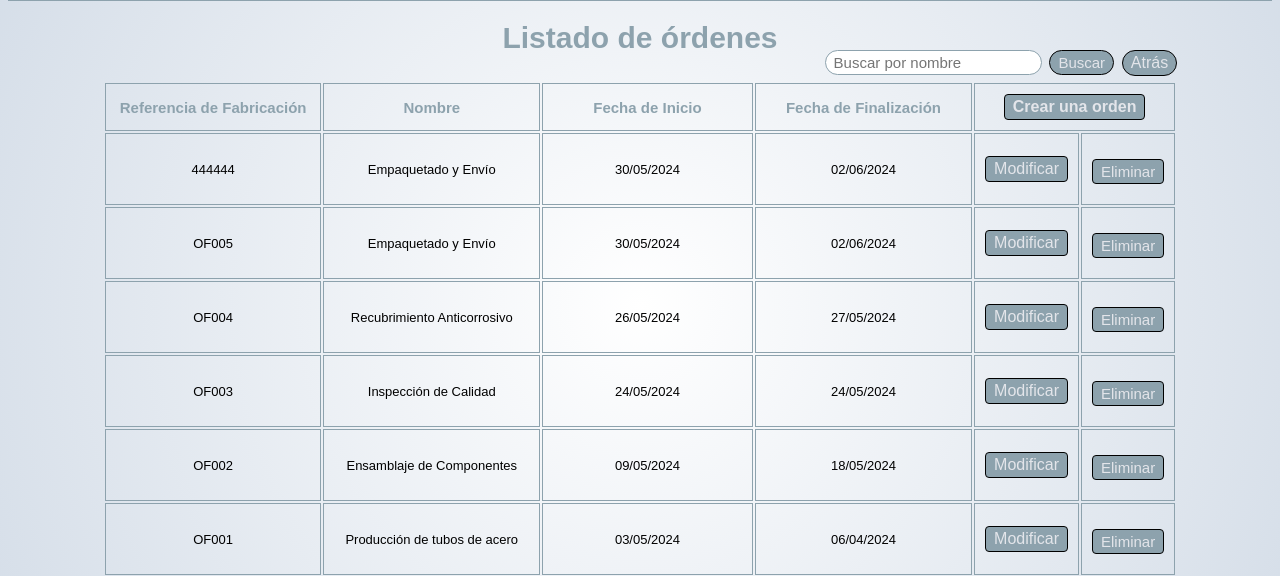
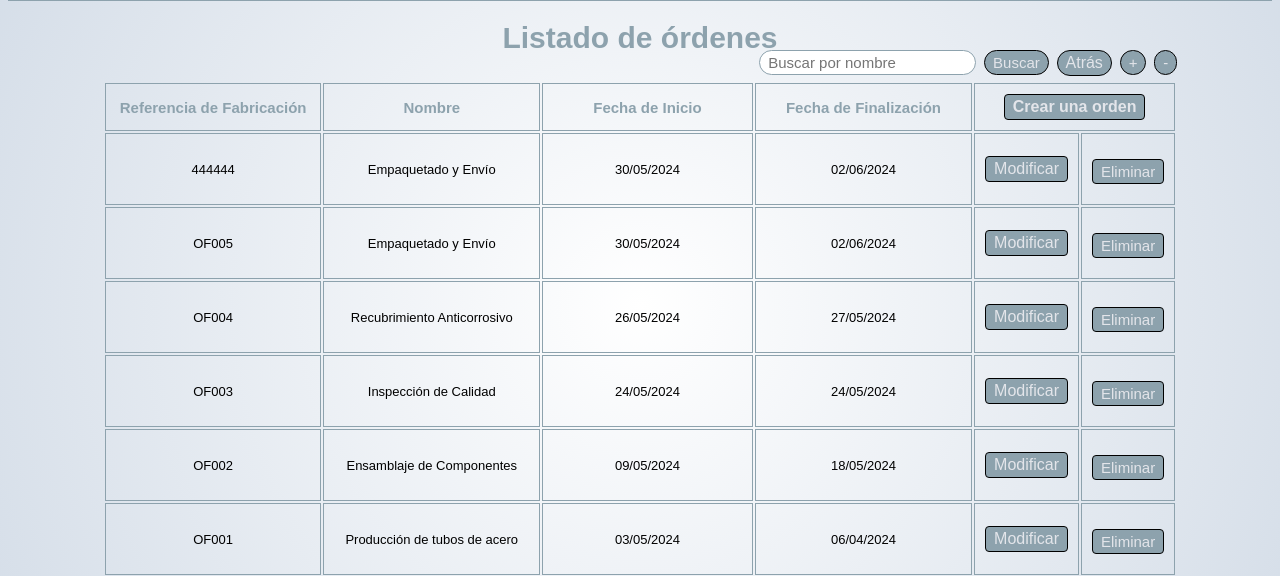
Before and after one commit to JonayRoman/E2-Equipo7, a Django app: page /appGestionProduccion/ordenes in a window 1280 px wide. Shown: the part 217-793 px from the top of the page. Run offline with Django 5.2, Linux system fonts and the light colour scheme; data comes from the database, SQL or seed files in the repository.

Commit message:
Funcion JS modificar tamaño de texto OK (botones en orden_list, para las pruebas /esta ok/) se añade tambien el css de los dos botones ID aumentarTexto y disminuirTexto

```diff
--- a/static/css/style.css
+++ b/static/css/style.css
@@ -753,3 +753,40 @@ form input[type="submit"]:hover{
         font-size: 1.5rem;
     }
 }
+
+/* CSS para los botones de aumentarTexto y disminuirTexto  */
+/* Los botones tienen un estilo similar al resto de botones del div para no romper con el estilo general */
+
+.zoomMasTexto {
+    background-color: #8da2ad;
+    border-radius: 1.5rem;
+    border: 1px solid black;
+    color: #e3e5ea;
+    padding: 0.3rem 0.8rem;
+    font-size: 1.5rem;
+    margin-left: 0.5rem;
+}
+.zoomMenosTexto {
+    background-color: #8da2ad;
+    border-radius: 1.5rem;
+    border: 1px solid black;
+    color: #e3e5ea;
+    padding: 0.3rem 0.8rem;
+    font-size: 1.5rem;
+    margin-left: 0.5rem;
+}
+
+/* Se añade diferente el hover, para dar más información  acerca de la funcionalidad de los mismos */
+
+.zoomMasTexto:hover {
+    background-color: #738691;
+    color: #ffffff;
+    cursor: zoom-in; /* Cursor de lupa zoom-in visualiza que se va a realizar mas zoom, ayuda al usuario final*/
+
+}
+.zoomMenosTexto:hover {
+    background-color: #738691;
+    color: #ffffff;
+    cursor: zoom-out;  /* Cursor de lupa zoom-our visualiza que se va a disminuir el zoom, ayuda al usuario final*/
+
+}
--- /dev/null
+++ b/static/js/modificarTamaño.js
@@ -0,0 +1,40 @@
+document.addEventListener("DOMContentLoaded", function() {
+    // Constante con el id del boton para aumentar el tamaño del texto
+    const aumentarTextoBtn = document.getElementById("aumentarTexto");
+    // Constante con el id del boton para disminuir el tamaño del texto
+    const disminuirTextoBtn = document.getElementById("disminuirTexto");
+    //Constante de la tabla donde se hacen los ajustes de texto
+    const tabla = document.querySelector(".tabla");
+
+
+    let fontSize = 15;
+
+    // Crear el evento que detecta el click en el boton
+    aumentarTextoBtn.addEventListener("click", function(event) {
+        event.preventDefault();
+        // Aumenta el tamaño del texto en 1 pixel
+        fontSize += 1;
+        // Llama a la función para cambiar el tamaño del texto
+        cambiarTamanoTexto(fontSize);
+    });
+
+    // Crear el evento que detecta el clic en el boton
+    disminuirTextoBtn.addEventListener("click", function(event) {
+        // Evita que el formulario se envie al hacer clic en el boton
+        event.preventDefault();
+        // Disminuye el tamaño de la fuente en 1 pixel
+        fontSize -= 1;
+        // Llama a la función para cambiar el tamaño del texto
+        cambiarTamanoTexto(fontSize);
+    });
+
+    // Función para cambiar el tamaño del texto en la tabla
+    function cambiarTamanoTexto(tamano) {
+        // Obtiene todos (añadir All) los elementos de texto (td y th) dentro de la tabla
+        const elementosTexto = tabla.querySelectorAll("td, th");
+        // Itera sobre cada elemento y cambia su tamaño de texto
+        elementosTexto.forEach(function(elemento) {
+            elemento.style.fontSize = tamano + "px";
+        });
+    }
+});
--- a/templates/appGestionProduccion/orden_list.html
+++ b/templates/appGestionProduccion/orden_list.html
@@ -7,6 +7,8 @@
                 <input id="input-buscador" type="text" name="q" placeholder="Buscar por nombre" value="{{ request.GET.q }}">
                 <button class="botones-buscador" type="submit">Buscar</button>
                 <button class="botones-buscador" type="submit"><a href="{% url 'orden_list' %}">Atrás</a></button>
+                <button id="aumentarTexto" class="zoomMasTexto">+</button>
+                <button id="disminuirTexto" class="zoomMenosTexto">-</button>
             </form>
         </div>
     </div>
--- a/templates/base.html
+++ b/templates/base.html
@@ -96,5 +96,8 @@
     </div>
     <script src="{% static 'js/buscador.js' %}"></script>
     <script src="{% static 'js/validar.js' %}"></script>
+    <script src="{% static 'js/modificarTamaño.js' %}"></script>
+
+
 </body>
 </html>
```
